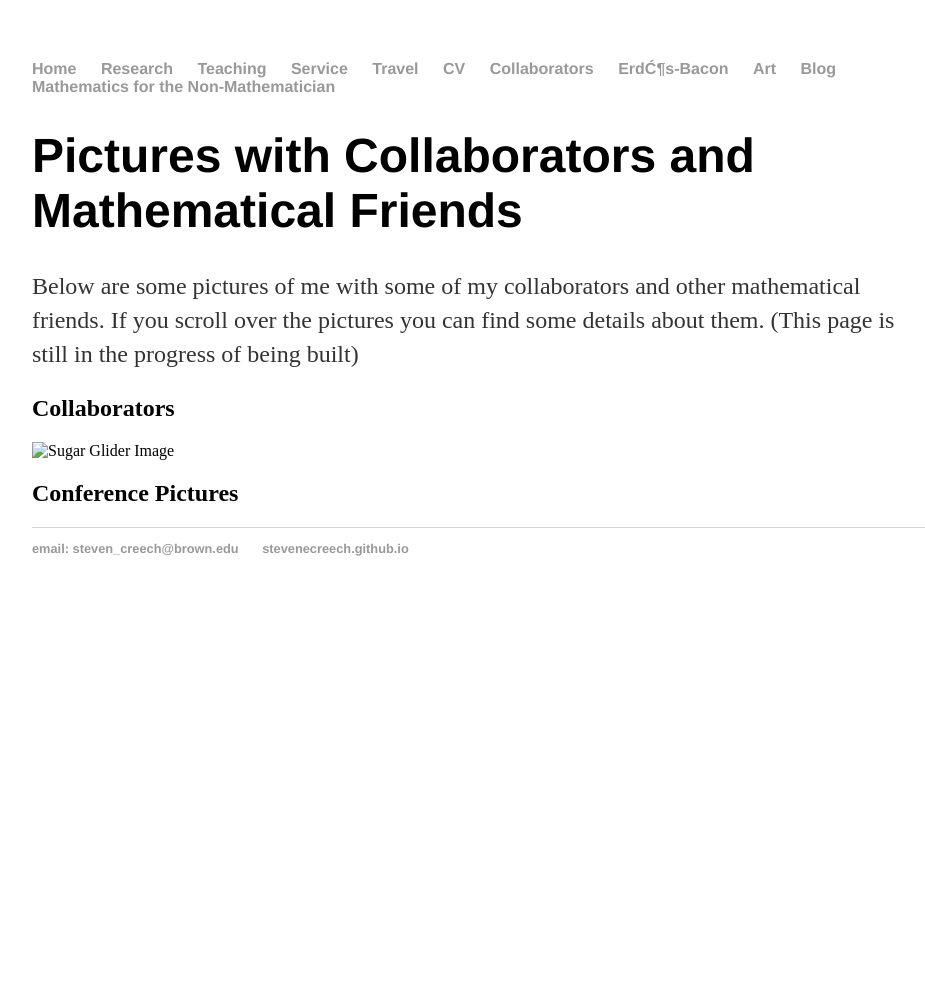
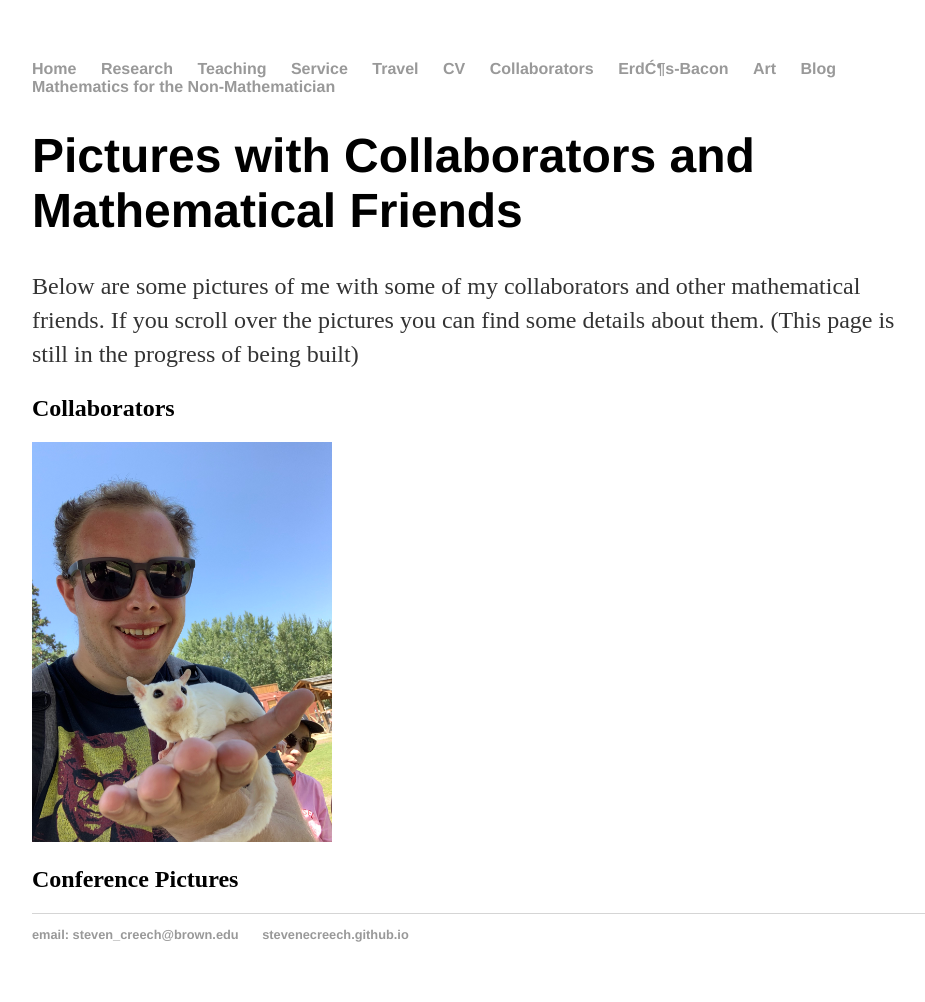
Before and after one commit to stevenecreech/stevenecreech.github.io, a Jekyll site: the page built from collaborators/index.html, in a window 1280 px wide. Shown: the whole page, without its empty margins (160-1085 px from the left). Built offline with Jekyll 4.4.1, drawn with Linux system fonts in a browser that asks for light colours; Markdown is read by kramdown in place of the engine named in the settings; before the commit the page ends 900 px from its top, so only the background shows below that.

Commit message:
Update index.html

```diff
--- a/collaborators/index.html
+++ b/collaborators/index.html
@@ -42,7 +42,7 @@
     </head>
     <body>
         <div class="image-container">
-            <img src="..images/SugarGlider.JPG" alt="Sugar Glider Image" width="300" height="auto">
+            <img src="../images/SugarGlider.JPG" alt="Sugar Glider Image" width="300" height="auto">
             <div class="hover-text">
                 This animal is a Sugar Glider. It is part of the marsupial family. This photo was taken at a kangaroo farm in Kelowna, Canada during the Inclusive Paths in Explicit Number Theory Summer School in 2023.
             </div>
```
